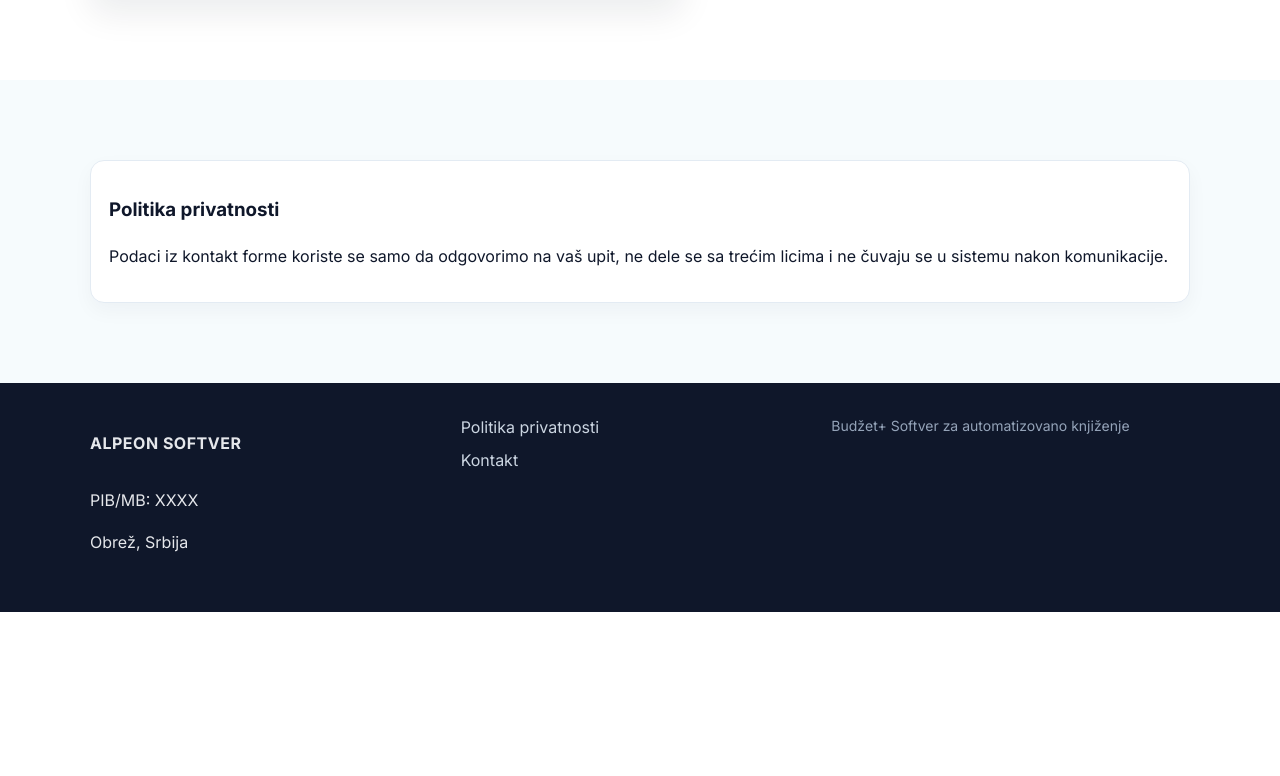
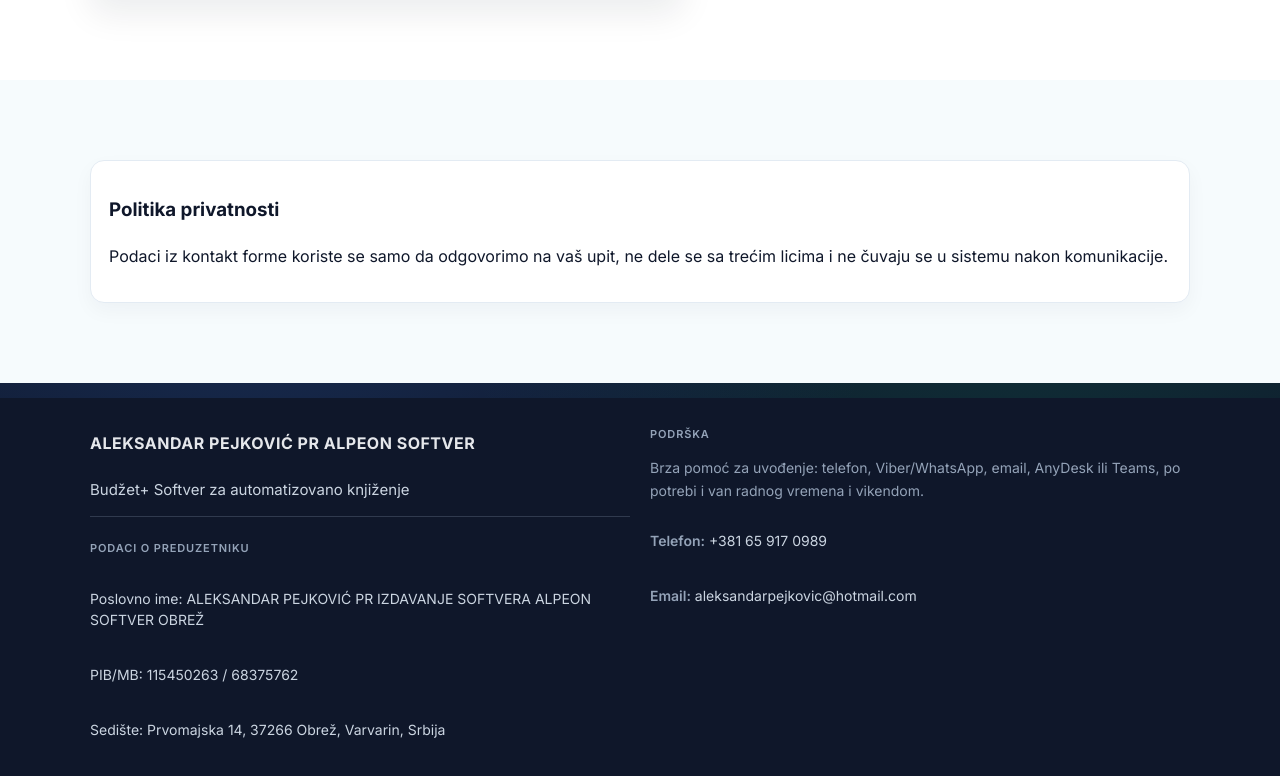
Before and after one commit to aleksandar-pejkovic/budget-plus-rs, a plain HTML site: page index.html in a window 1280 px wide. Shown: the part 9100-9876 px from the top of the page. Before the commit the page ends 9712 px from the top, so only its background shows below. Drawn offline with Linux system fonts and the light colour scheme.

Commit message:
Add detailed footer with branding, legal info, and support

```diff
--- a/assets/styles.css
+++ b/assets/styles.css
@@ -1038,6 +1038,8 @@
   background: #0f172a;
   color: #e5e7eb;
   padding: 32px 0 40px;
+  position: relative;
+  overflow: hidden;
 }
 
 .footer a {
@@ -1047,18 +1049,86 @@
 .footer-grid {
   display: grid;
   grid-template-columns: repeat(auto-fit, minmax(220px, 1fr));
-  gap: 12px;
+  gap: 20px;
   align-items: start;
+}
+
+.footer::before {
+  content: "";
+  position: absolute;
+  inset: -40% 0 auto;
+  height: 180px;
+  background: radial-gradient(circle at 20% 20%, rgba(59, 130, 246, 0.18), transparent 60%),
+    radial-gradient(circle at 80% 10%, rgba(16, 185, 129, 0.16), transparent 55%);
+  pointer-events: none;
+}
+
+.footer-brand {
+  position: relative;
+  z-index: 1;
+}
+
+.footer .brand {
+  display: inline-block;
+  white-space: nowrap;
+}
+
+.footer-tagline {
+  color: #cbd5e1;
+  font-size: 15px;
+  margin: 6px 0 14px;
+}
+
+.footer-legal {
+  border-top: 1px solid rgba(148, 163, 184, 0.25);
+  margin-top: 12px;
+  padding-top: 12px;
+  display: grid;
+  gap: 6px;
+  color: #cbd5e1;
+  font-size: 14px;
+  line-height: 1.5;
+}
+
+.footer-label {
+  text-transform: uppercase;
+  letter-spacing: 0.08em;
+  font-size: 11px;
+  font-weight: 600;
+  color: #94a3b8;
 }
 
 .footer-links {
   display: grid;
   gap: 8px;
+  position: relative;
+  z-index: 1;
 }
 
 .footer-note {
   color: #94a3b8;
   font-size: 14px;
+  position: relative;
+  z-index: 1;
+  line-height: 1.6;
+}
+
+.footer-contacts {
+  margin-top: 12px;
+  display: grid;
+  gap: 4px;
+  color: #cbd5e1;
+}
+
+.footer-contact-label {
+  color: #94a3b8;
+  font-weight: 600;
+}
+
+@media (max-width: 1100px) {
+  .footer .brand {
+    white-space: normal;
+  }
 }
 
 @media (max-width: 900px) {
--- a/index.html
+++ b/index.html
@@ -631,16 +631,24 @@
   <!-- Footer -->
   <footer class="footer">
     <div class="container footer-grid">
-      <div>
-        <p class="brand">ALPEON SOFTVER</p>
-        <p>PIB/MB: XXXX</p>
-        <p>Obrež, Srbija</p>
+      <div class="footer-brand">
+        <p class="brand">ALEKSANDAR PEJKOVIĆ PR ALPEON SOFTVER</p>
+        <p class="footer-tagline">Budžet+ Softver za automatizovano knjiženje</p>
+        <div class="footer-legal">
+          <p class="footer-label">Podaci o preduzetniku</p>
+          <p>Poslovno ime: ALEKSANDAR PEJKOVIĆ PR IZDAVANJE SOFTVERA ALPEON SOFTVER OBREŽ</p>
+          <p>PIB/MB: 115450263 / 68375762</p>
+          <p>Sedište: Prvomajska 14, 37266 Obrež, Varvarin, Srbija</p>
+        </div>
       </div>
-      <div class="footer-links">
-        <a href="#privatnost">Politika privatnosti</a>
-        <a href="#kontakt">Kontakt</a>
+      <div class="footer-note">
+        <p class="footer-label">Podrška</p>
+        <p>Brza pomoć za uvođenje: telefon, Viber/WhatsApp, email, AnyDesk ili Teams, po potrebi i van radnog vremena i vikendom.</p>
+        <div class="footer-contacts">
+          <p><span class="footer-contact-label">Telefon:</span> +381 65 917 0989</p>
+          <p><span class="footer-contact-label">Email:</span> aleksandarpejkovic@hotmail.com</p>
+        </div>
       </div>
-      <div class="footer-note">Budžet+ Softver za automatizovano knjiženje</div>
     </div>
   </footer>
 
```
